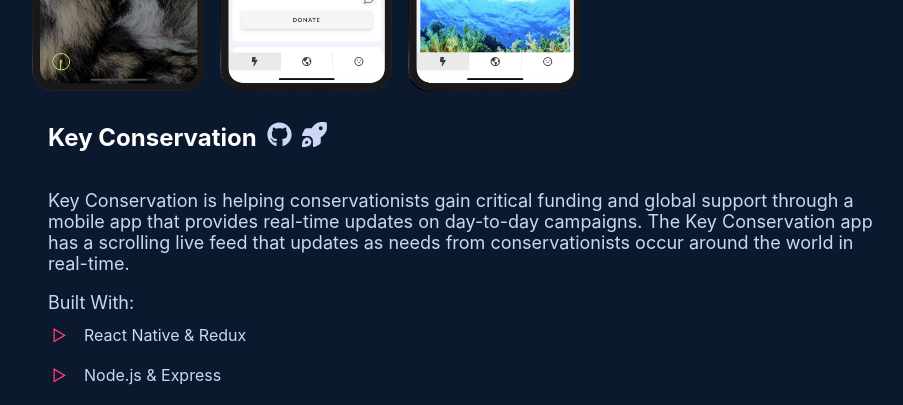
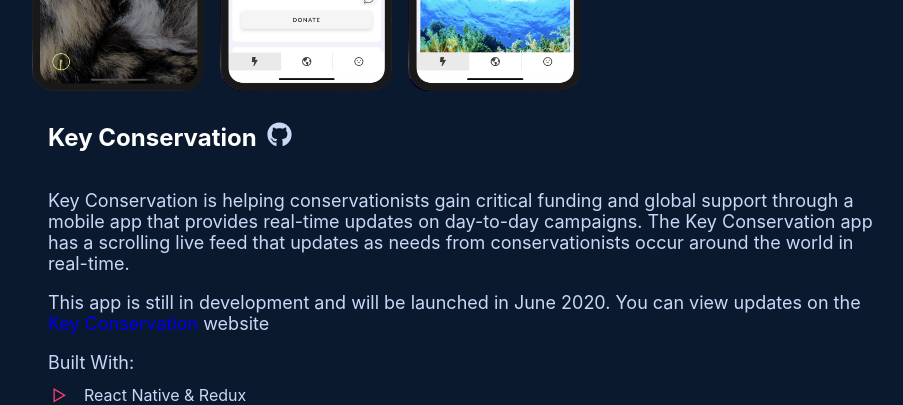
Before and after one commit to briannaworkman/portfolio, a React (Create React App) app: page / in a window 1280 px wide. Shown: the part 3020-3425 px from the top of the page, without its empty margins (176-1079 px from the left). Built offline with nearby package versions, Linux system fonts and the light colour scheme.

Commit message:
gets rid of unavailable modal and adds still in development paragraph to Key

```diff
--- a/src/components/Projects.js
+++ b/src/components/Projects.js
@@ -7,8 +7,6 @@
 import covid from '../assets/images/covid.gif';
 import github from '../assets/icons/github-brands.svg';
 import launch from '../assets/icons/launch.svg';
-import Modal from './Modal';
-import Unavailable from './Unavailable';
 
 class Projects extends Component {
   state = { show: false };
@@ -85,10 +83,6 @@
                 >
                   <img src={github} alt='Go to GitHub' />
                 </a>
-                <Modal show={this.state.show}>
-                  <Unavailable handleClose={this.hideModal} />
-                </Modal>
-                <img src={launch} alt='Go Live' onClick={this.showModal} />
               </div>
             </div>
             <p>
@@ -97,6 +91,18 @@
               updates on day-to-day campaigns. The Key Conservation app has a
               scrolling live feed that updates as needs from conservationists
               occur around the world in real-time.
+            </p>
+            <p>
+              This app is still in development and will be launched in June
+              2020. You can view updates on the{' '}
+              <a
+                href='https://www.keyconservation.org/'
+                target='_blank'
+                rel='noopener noreferrer'
+              >
+                Key Conservation
+              </a>{' '}
+              website
             </p>
             <p>Built With:</p>
             <div className='tech-lists'>
--- a/src/components/Unavailable.js
+++ /dev/null
@@ -1,35 +0,0 @@
-import React from 'react';
-import '../assets/styles/unavailable.css';
-import development from '../assets/images/development.svg';
-
-const Unavailable = ({ handleClose }) => {
-  return (
-    <div className='unavailable-container'>
-      <div className='unavailable'>
-        <div className='unavailable-img'>
-          <img src={development} alt='Man Coding' />
-        </div>
-        <div className='unavailable-text'>
-          <h1>Oops! Looks like this app is still in development.</h1>
-          <p>
-            Would you like to go to the <b>Key Conservation</b> website?
-          </p>
-          <a
-            href='https://www.keyconservation.org/'
-            target='_blank'
-            rel='noopener noreferrer'
-          >
-            <button className='button' onClick={handleClose}>
-              Yes, please!
-            </button>
-          </a>
-          <button className='button' onClick={handleClose}>
-            No, thanks!
-          </button>
-        </div>
-      </div>
-    </div>
-  );
-};
-
-export default Unavailable;
```
